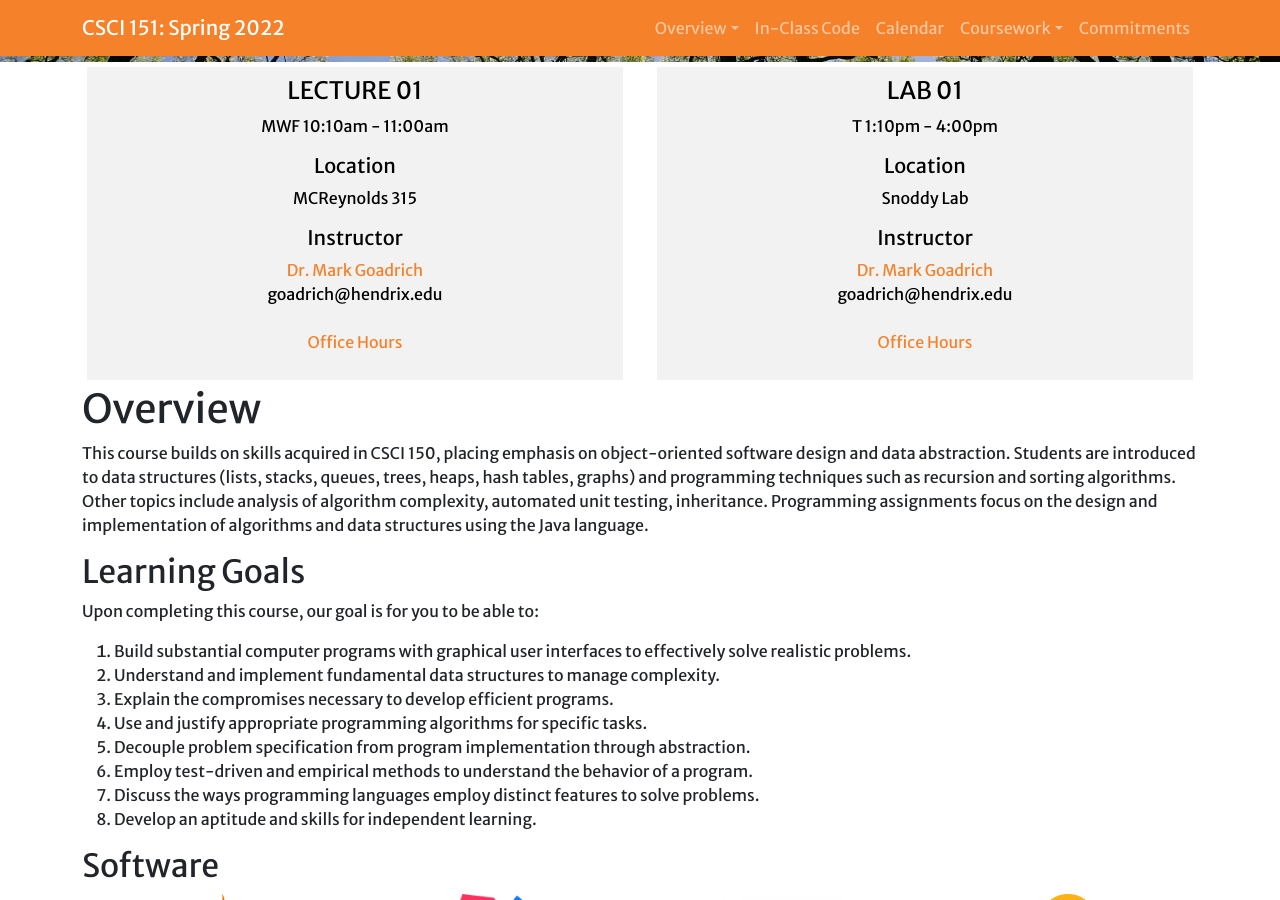
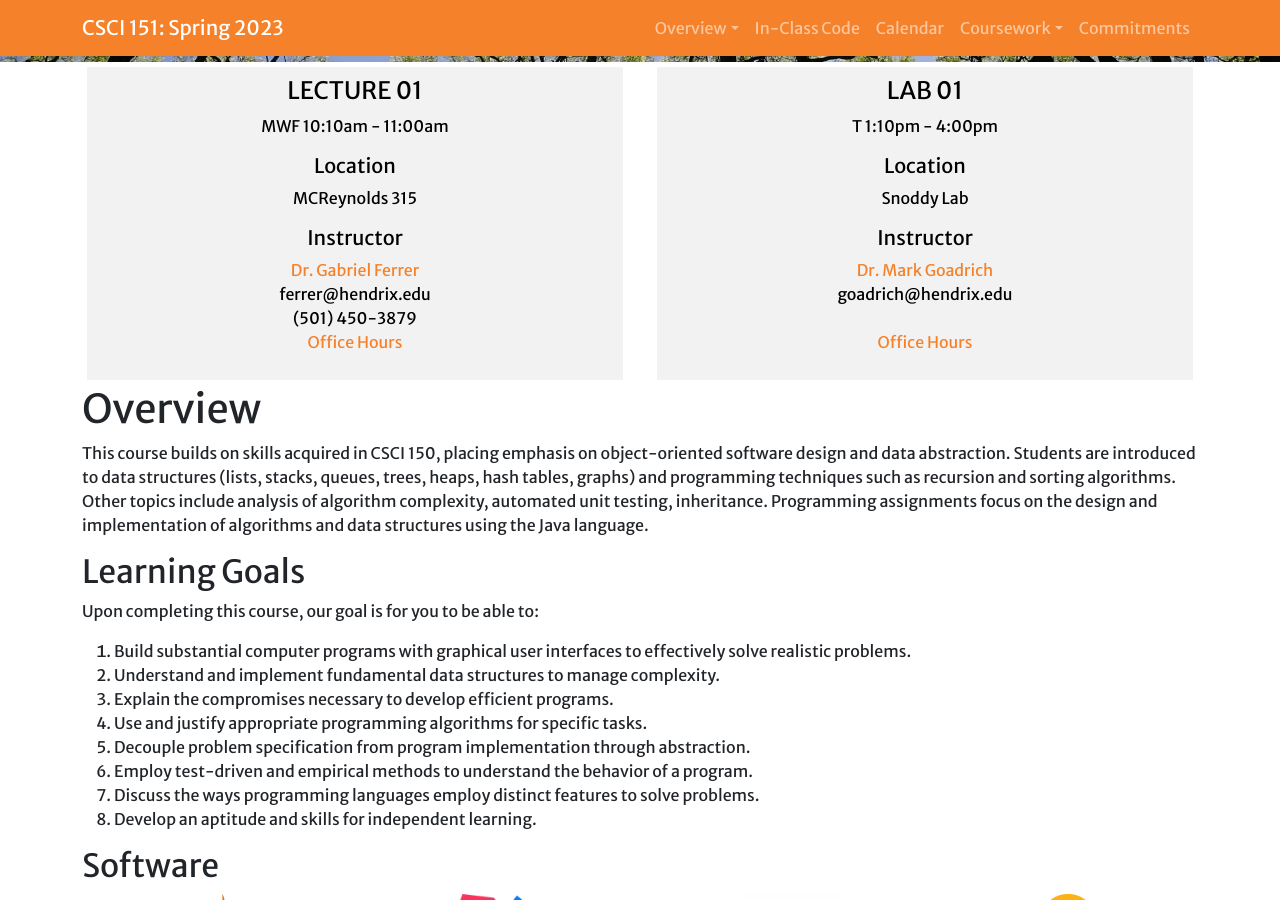
Before and after one commit to Hendrix-CS/csci151, a Jekyll site: the page built from index.md, in a window 1280 px wide and 900 px high, scrolled down 394 px. Built offline with Jekyll 4.4.1, drawn with Linux system fonts in a browser that asks for light colours; a script that is not in the unit is left out; our own code applies the rules of GitHub Pages for plain Markdown files.

Commit message:
Updated instructors

```diff
--- a/_config.yml
+++ b/_config.yml
@@ -26,7 +26,7 @@ url: "" # the base hostname & protocol for your site, e.g. http://example.com
 
 number: CSCI 151
 title: Data Structures
-semester: Spring 2022
+semester: Spring 2023
 
 navigation:
   - title: Overview
@@ -59,6 +59,12 @@ navigation:
     url: '#commitments'
 
 instructors:
+  - id: ferrer
+    name: Dr. Gabriel Ferrer
+    email: ferrer@hendrix.edu
+    web: https://gjf2a.github.io/
+    phone: (501) 450-3879
+    officehours: https://drferrer.youcanbook.me/
   - id: goadrich
     name: Dr. Mark Goadrich
     email: goadrich@hendrix.edu
@@ -69,7 +75,7 @@ offerings:
   - name: LECTURE 01
     loc: MCReynolds 315
     time: MWF 10:10am - 11:00am
-    instructor: goadrich
+    instructor: ferrer
   - name: LAB 01
     loc: Snoddy Lab
     time: T 1:10pm - 4:00pm
```
